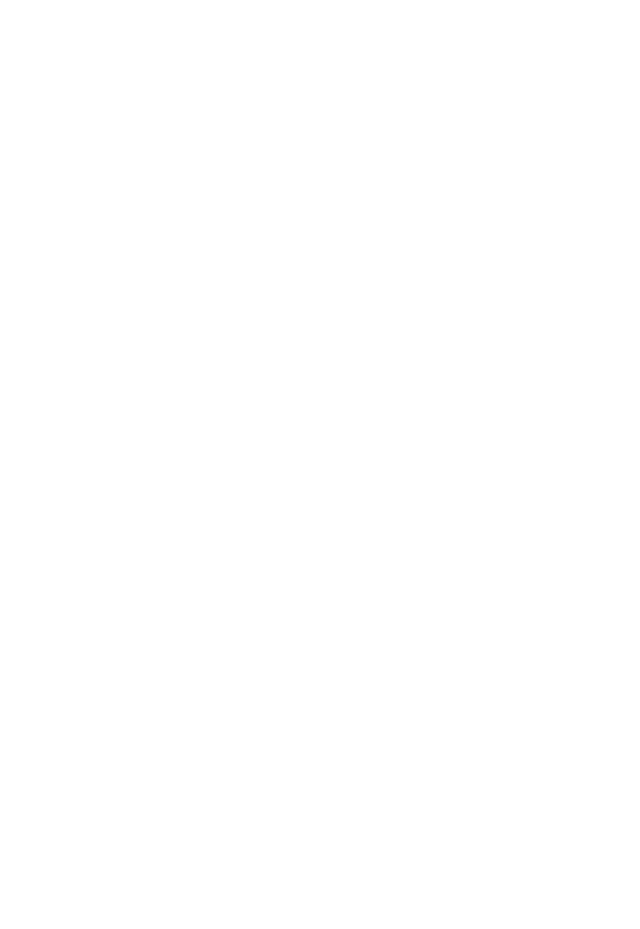
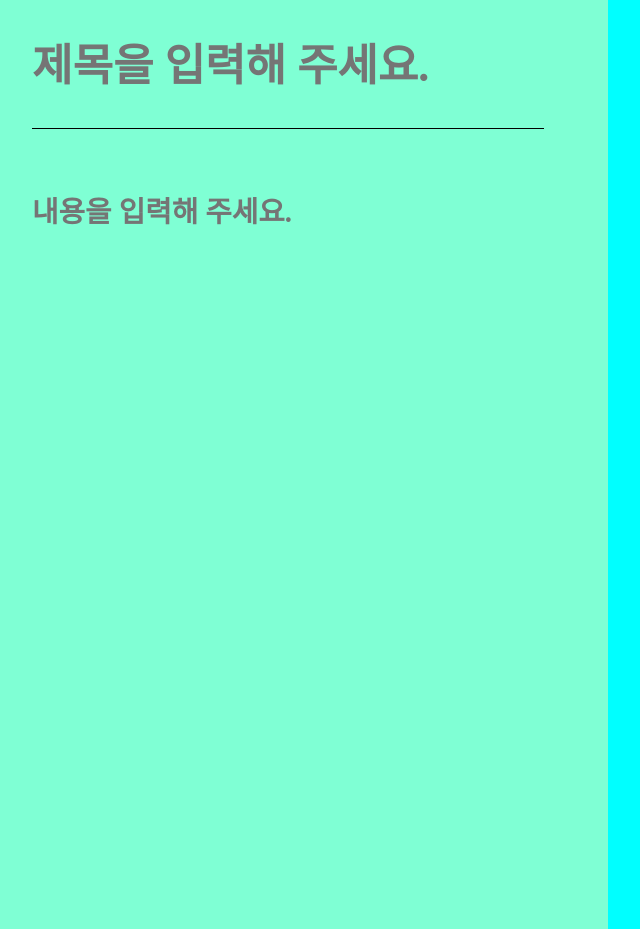
Before and after one commit to InterfaceCreative7/InterFaceDEBlog-Frontend, a React (Create React App) app in the folder deblog/: page /Submit in a window 1280 px wide. Before the commit this address had no page. Shown: the whole page, without its empty margins (32-672 px from the left). Before the commit the page ends 800 px from the top, so only its background shows below. Built offline with nearby package versions, Linux system fonts and the light colour scheme.

Commit message:
feat 글쓰는 페이지 개발(v.0) [#7]
* markdown npm을 다운받아 글쓰는 페이지를 개발함 css작업 필요

Resolves #7

```diff
--- a/deblog/package.json
+++ b/deblog/package.json
@@ -8,8 +8,10 @@
     "@testing-library/user-event": "^13.5.0",
     "react": "^18.2.0",
     "react-dom": "^18.2.0",
+    "react-markdown": "^8.0.3",
     "react-router-dom": "^6.4.1",
     "react-scripts": "5.0.1",
+    "remark-gfm": "^3.0.1",
     "styled-components": "^5.3.6",
     "web-vitals": "^2.1.4"
   },
--- a/deblog/public/index.html
+++ b/deblog/public/index.html
@@ -7,7 +7,7 @@
   <meta name="viewport" content="width=device-width, initial-scale=1" />
   <meta name="theme-color" content="#000000" />
   <meta name="description" content="Web site created using create-react-app" />
-  <title>React App</title>
+  <title>INTERFACE DEBLOG</title>
 </head>
 
 <body>
--- a/deblog/src/App.js
+++ b/deblog/src/App.js
@@ -4,6 +4,7 @@
 import ContactPage from "./page/ContactPage";
 import CulturePage from "./page/CulturePage";
 import MainPage from "./page/MainPage";
+import SubmitPage from "./page/SubmitPage";
 
 function App() { //page로 router지정
   return (
@@ -14,6 +15,7 @@
         <Route path="/Tech" element={<TechPage />} />
         <Route path="/Contact" element={<ContactPage />} />
         <Route path="/Culture" element={<CulturePage />} />
+        <Route path="/Submit" element={<SubmitPage />} />
       </Routes>
     </BrowserRouter>
   );
--- a/deblog/src/page/AboutPage.js
+++ b/deblog/src/page/AboutPage.js
@@ -3,7 +3,9 @@
 
 const AboutPage = () => {
     return (
-        <MenuBar />
+        <div>
+            <MenuBar />
+        </div>
     )
 }
 
--- a/deblog/src/page/ContactPage.js
+++ b/deblog/src/page/ContactPage.js
@@ -3,7 +3,9 @@
 
 const ContactPage = () => {
     return (
-        <MenuBar />
+        <div>
+            <MenuBar />
+        </div>
     )
 }
 
--- a/deblog/src/page/CulturePage.js
+++ b/deblog/src/page/CulturePage.js
@@ -3,7 +3,9 @@
 
 const CulturePage = () => {
     return (
-        <MenuBar />
+        <div>
+            <MenuBar />
+        </div>
     )
 }
 
--- /dev/null
+++ b/deblog/src/page/SubmitPage.js
@@ -0,0 +1,28 @@
+import ReactMarkdown from "react-markdown"
+import classes from "./SubmitPage.module.css"
+import { useState } from "react"
+
+const SubmitPage = () => {
+    const [title, setTitle] = useState("")
+    const [content, setcontent] = useState("")
+    const titleChange = (event) => {
+        setTitle(event.target.value)
+    }
+    const contentChange = (event) => {
+        setcontent(event.target.value)
+    }
+    return (
+        <div className={classes.main}>
+            <div className={`${classes.write} ${classes.bisector}`}>
+                <textarea className={`${classes.title} ${classes.border} ${classes.same}`} onChange={titleChange} placeholder="제목을 입력해 주세요." />
+                <textarea className={`${classes.contents} ${classes.same}`} onChange={contentChange} placeholder="내용을 입력해 주세요." />
+            </div>
+            <div className={`${classes.show} ${classes.bisector}`}>
+                <h1 className={`${classes.title} ${classes.same}`}>{title}</h1>
+                <ReactMarkdown className={`${classes.contents} ${classes.same}`}>{content}</ReactMarkdown>
+            </div>
+        </div>
+    )
+}
+
+export default SubmitPage
--- /dev/null
+++ b/deblog/src/page/SubmitPage.module.css
@@ -0,0 +1,53 @@
+@import url('https://fonts.googleapis.com/css2?family=Noto+Serif+KR:wght@300&display=swap');
+
+.main {
+    display: flex;
+}
+
+.write {
+    background-color: aquamarine;
+}
+
+.show {
+    background-color: aqua;
+}
+
+.same {
+    font-family: 'Noto Serif KR', serif;
+    outline: none;
+    border: none;
+    background: transparent;
+    margin: 30px;
+    font-weight: bold;
+}
+
+.title {
+    width: 80%;
+    font-size: 2.75rem;
+    padding: 0px;
+}
+
+.contents {
+    width: 80%;
+    font-size: 1.8rem;
+    padding: 0px;
+    height: 80%;
+    overflow-y: scroll;
+    word-break: break-word;
+}
+
+.bisector {
+    display: flex;
+    flex-direction: column;
+    align-items: center;
+    width: 50%;
+    height: 929px;
+}
+
+textarea {
+    resize: none;
+}
+
+.border {
+    border-bottom: solid 1px;
+}
--- a/deblog/src/page/TechPage.js
+++ b/deblog/src/page/TechPage.js
@@ -3,7 +3,9 @@
 
 const TechPage = () => {
     return (
-        <MenuBar />
+        <div>
+            <MenuBar />
+        </div>
     )
 }
 
```
Also changed, not shown: 1 other file (tests, documents, lock files or other folders).
